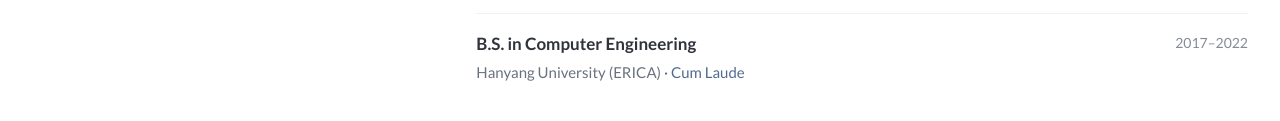
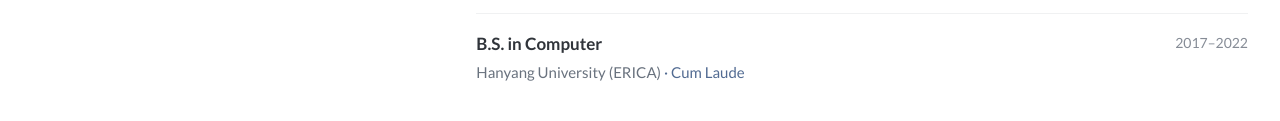
Before and after one commit to jylee0017/jylee0017.github.io, a plain HTML site: page index.html in a window 1280 px wide. Shown: the part 765-886 px from the top of the page. Drawn offline with Linux system fonts and the light colour scheme.

Commit message:
Update index.html

```diff
--- a/index.html
+++ b/index.html
@@ -210,7 +210,7 @@
           <span class="date">2022–2024</span>
         </div>
         <div class="entry">
-          <div><h3>B.S. in Computer Engineering</h3><p>Hanyang University (ERICA) <span class="honor">· Cum Laude</span></p></div>
+          <div><h3>B.S. in Computer</h3><p>Hanyang University (ERICA) <span class="honor">· Cum Laude</span></p></div>
           <span class="date">2017–2022</span>
         </div>
       </section>
```
